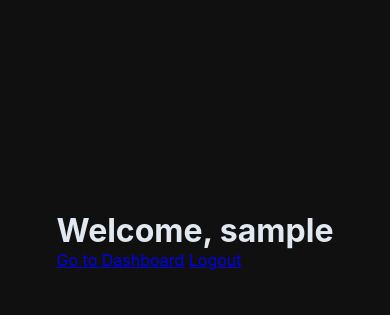
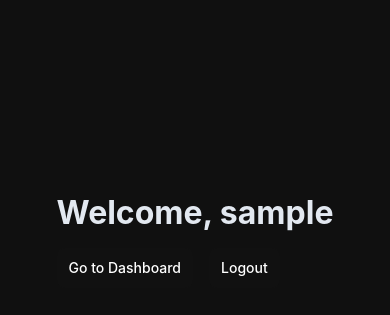
Before and after one commit to MDavidka/Developer, a Flask app: page / in a window 390 px wide. Shown: the part 182-497 px from the top of the page. Run offline with Flask 3, Linux system fonts and the light colour scheme; the visitor is signed in with stand-in values (Sample User, id 1).

Commit message:
fix: Final UI overhaul and bug fixes
This commit delivers the final, stable, and polished version of the Sycord developer portal. It addresses all user-reported UI bugs and implements all requested design refinements.

Key Changes:
- Reverted to a single, external stylesheet (`style.css`) to resolve UI inconsistencies.
- Fixed the main editor tab switcher to be fully functional.
- Restored missing "Create File/Folder" buttons in the file browser.
- Corrected CSS for button underlines and footer centering.
- Removed all dead JavaScript code and fixed errors related to missing elements.
- Implemented and verified all user-requested styles, including the radio-style tabs, frosted glass effects, and new button designs.
- The application is fully responsive and self-contained.

```diff
--- a/static/css/style.css
+++ b/static/css/style.css
@@ -24,6 +24,11 @@ body {
     color: var(--text-primary);
     font-family: var(--font-sans);
     min-height: 100vh;
+}
+
+a {
+    text-decoration: none;
+    color: inherit;
 }
 
 /* --- Layouts --- */
@@ -66,7 +71,7 @@ footer {
 }
 
 /* --- Components --- */
-.button-2 {
+.button-2, a.button-2 {
   background-color: rgba(51, 51, 51, 0.05);
   border-radius: 8px;
   border-width: 0;
@@ -89,14 +94,14 @@ footer {
   touch-action: manipulation;
   text-decoration: none;
 }
-.button-2:hover, .button-2:focus {
+.button-2:hover, .button-2:focus, a.button-2:hover, a.button-2:focus {
     background-color: rgba(255, 255, 255, 0.2);
 }
 
 .frosted-glass {
-  background: rgba(255, 255, 255, 0.1);
+  background: rgba(45, 45, 45, 0.5);
   border-radius: 12px;
-  border: 1px solid rgba(255, 255, 255, 0.2);
+  border: 1px solid rgba(255, 255, 255, 0.1);
   backdrop-filter: blur(10px);
   -webkit-backdrop-filter: blur(10px);
   box-shadow: 0 4px 30px rgba(0, 0, 0, 0.1);
@@ -252,6 +257,15 @@ footer {
     flex-shrink: 0;
 }
 
+/* --- Responsive --- */
+@media (max-width: 768px) {
+    .dashboard-toolbar {
+        flex-direction: column;
+        align-items: stretch;
+        gap: 1rem;
+    }
+}
+
 @keyframes pulse {
     50% {
         opacity: .6;
--- a/templates/index.html
+++ b/templates/index.html
@@ -11,15 +11,15 @@
     {% if current_user.is_authenticated %}
         <div>
             <h1>Welcome, {{ current_user.username }}</h1>
-            <div class="actions">
-                <a href="{{ url_for('dashboard') }}" class="button">Go to Dashboard</a>
-                <a href="{{ url_for('logout') }}" class="button button-secondary">Logout</a>
+            <div class="actions" style="margin-top: 1rem; display: flex; gap: 1rem;">
+                <a href="{{ url_for('dashboard') }}" class="button-2">Go to Dashboard</a>
+                <a href="{{ url_for('logout') }}" class="button-2">Logout</a>
             </div>
         </div>
     {% else %}
         <h1 id="sycord-title" class="sycord-title-center">Sycord</h1>
         <div id="login-container" class="login-container">
-             <a href="{{ url_for('login') }}" class="button">Login with Discord</a>
+             <a href="{{ url_for('login') }}" class="button-2">Login with Discord</a>
         </div>
     {% endif %}
 
```
Also changed, not shown: templates/dashboard.html (+4 -6 lines), templates/editor.html (+50 -48 lines).
